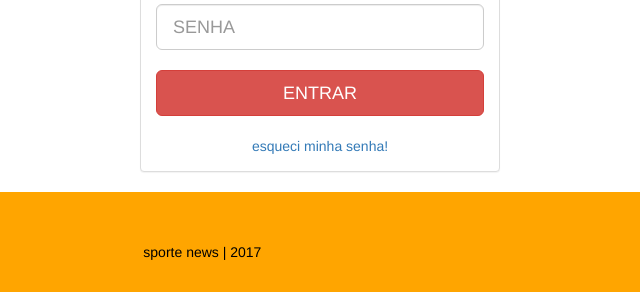
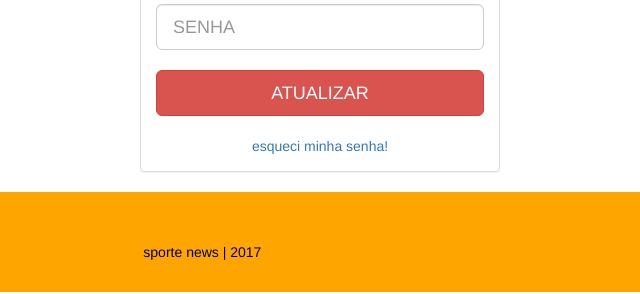
Before and after one commit to luanadrianosilva/luanadrianosilva.github.io, a plain HTML site: page login.html in a window 1280 px wide. Shown: the part 190-484 px from the top of the page, 320-960 px from the left. Drawn offline with nearby package versions, Linux system fonts and the light colour scheme.

Commit message:
Update login.html

```diff
--- a/login.html
+++ b/login.html
@@ -53,7 +53,7 @@
 <legend>indentifique-se</legend>
 <input class="form-control input-lg" placeholder="GMAIL"><br>
 <input class="form-control input-lg" placeholder="SENHA" type="password"><br>
-<a class="btn btn-danger btn-lg btn-block" href="">ENTRAR</a><br>
+<a class="btn btn-danger btn-lg btn-block" href="">ATUALIZAR</a><br>
 <div class="text-center">
 <a href="#">esqueci minha senha!</a>
 </div>
```
